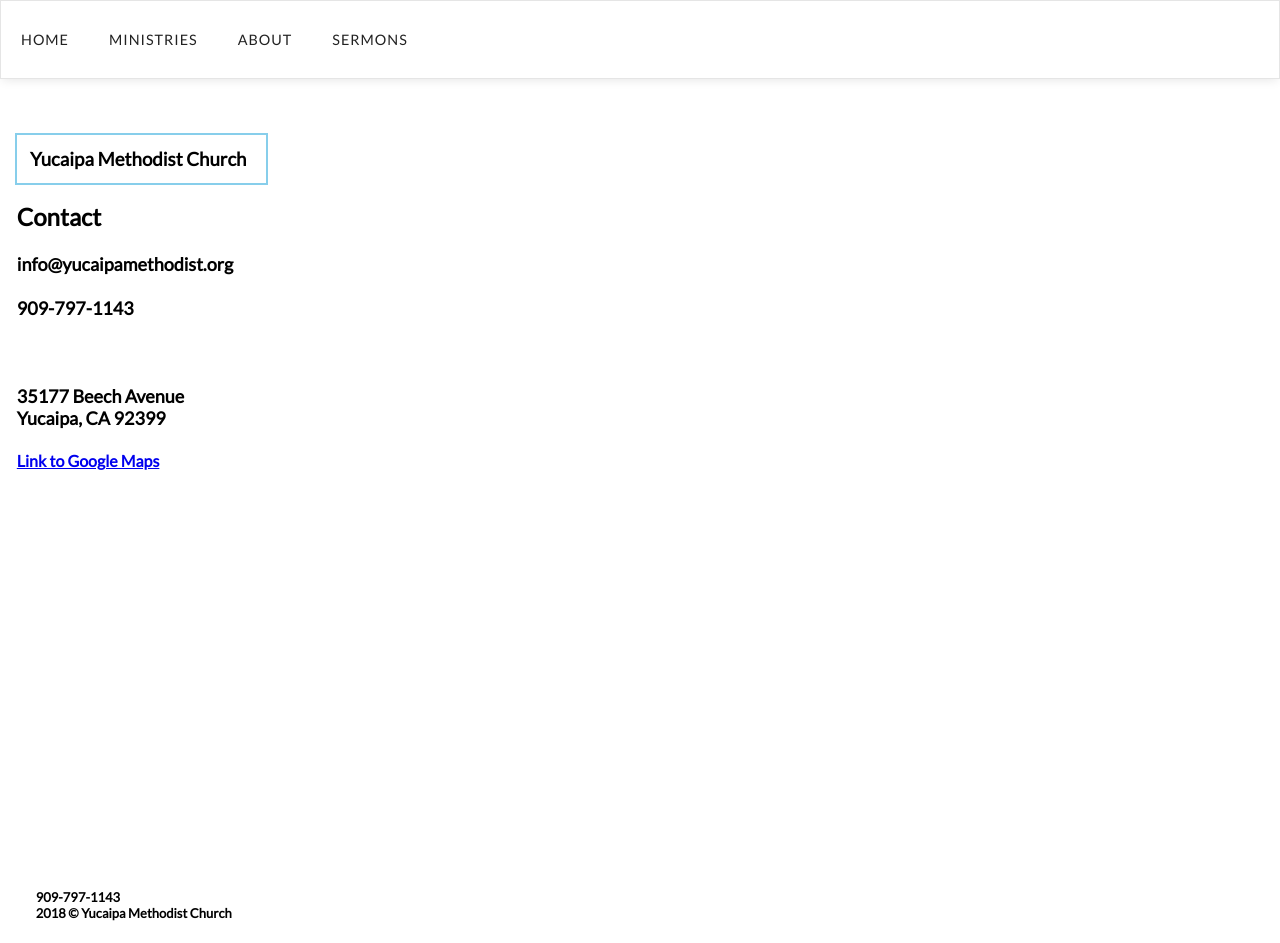
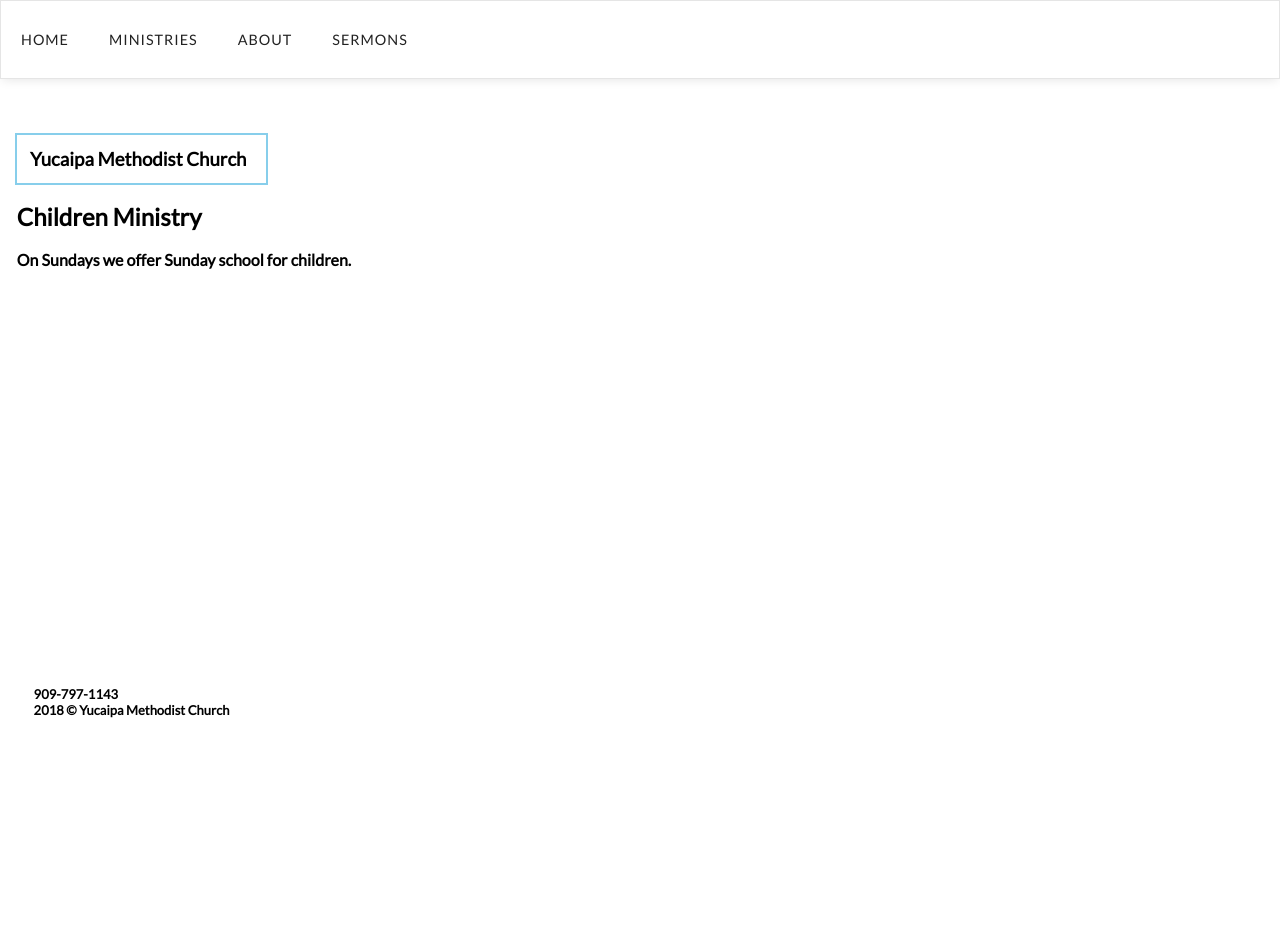
Before and after one commit to umcy/children, a plain HTML site: page index.html in a window 1280 px wide. After the commit the page ends 800 px from the top, so only its background shows below. Drawn offline with Linux system fonts and the light colour scheme.

Commit message:
Update index.html

```diff
--- a/index.html
+++ b/index.html
@@ -129,28 +129,12 @@ h0 {padding: 1em}
 
 
 <h2>
-  Contact
+  Children Ministry
 
 
-    <font size=4>
+    <font size=3>
 <br><br>
-   info@yucaipamethodist.org
-      <p><br>
-        909-797-1143
-
-        <p><br><br><br>
-          35177 Beech Avenue
-          <br>
-Yucaipa, CA 92399
-
-          <p><br>
-
-          <font size=3>
-          <a href="https://www.google.com/maps?q=35177+Beech+Avenue,+Yucaipa,+CA&hl=en&sll=37.269174,-119.306607&sspn=11.74235,23.269043&oq=35177+bee&hnear=35177+Beech+Ave,+Yucaipa,+California+92399&t=m&z=16" target:"_blank">
-          Link to Google Maps
-            </a>
-    </font>
-
+On Sundays we offer Sunday school for children.
 
 
         <h2>
```
